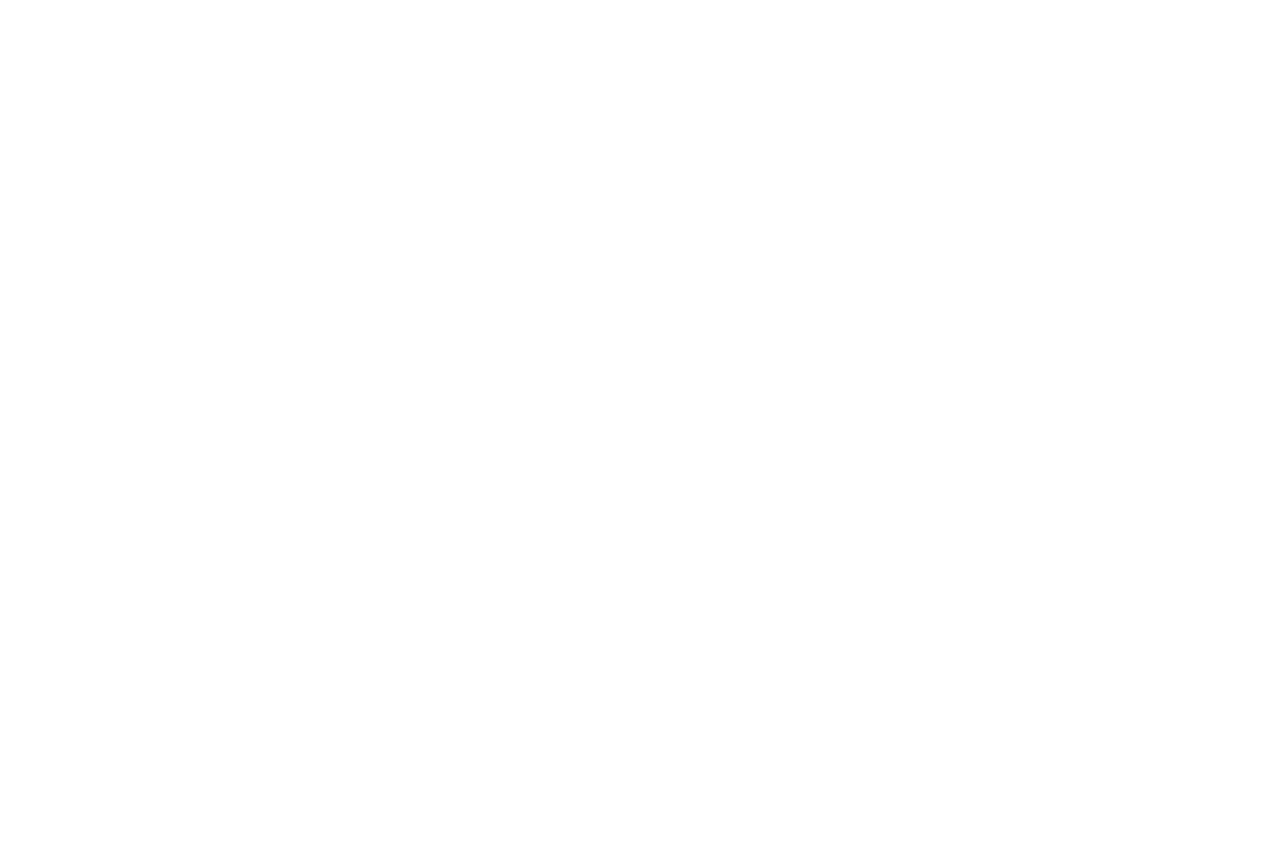
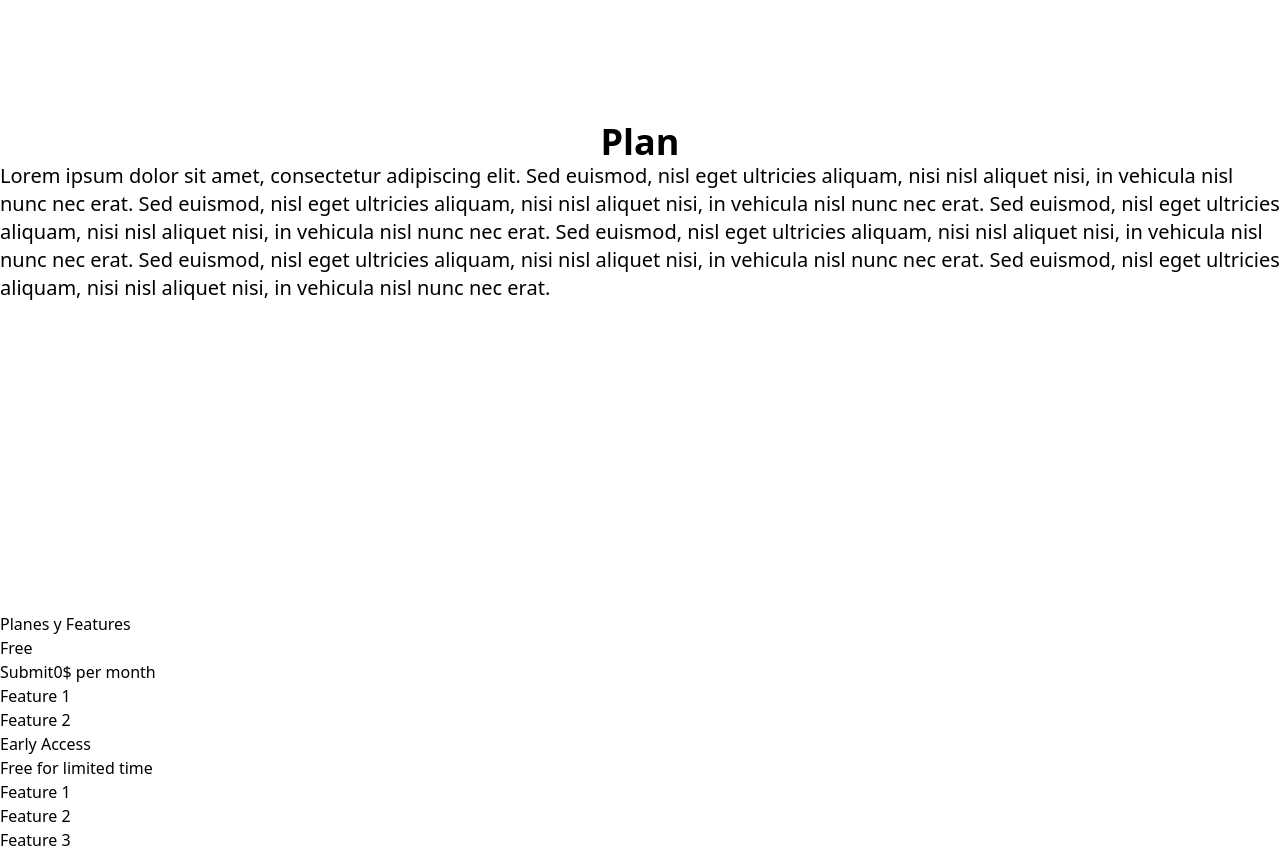
Before and after one commit to aldogarcia-personal/EffiAutoTask, a React (Vite) app in the folder client/fronted/EffiAutoTask/: page /plans in a window 1280 px wide. Before the commit this address had no page. Shown: the part 280-1132 px from the top of the page. Before the commit the page ends 800 px from the top, so only its background shows below. Built offline with nearby package versions, Linux system fonts and the light colour scheme.

Commit message:
Sección Plans y comparación de precios, más manejo de login y redirección a '/home'

```diff
--- a/client/fronted/EffiAutoTask/src/App.tsx
+++ b/client/fronted/EffiAutoTask/src/App.tsx
@@ -7,6 +7,7 @@ import Home from "./components/Home.tsx"
 import About from "./components/About.tsx"
 import Task from "./components/Task.tsx"
 import Settings from "./components/Settings.tsx"
+import PlanSection from "./components/planSection.tsx"
 
 const App: React.FC = () => {
   return (
@@ -19,6 +20,7 @@ const App: React.FC = () => {
         <Route path="/about" element={<About />} />
         <Route path="/tasks" element={<Task />} />
         <Route path="/settings" element={<Settings />} />
+        <Route path="/plans" element={<PlanSection />} />
       </Routes>
     </div>
   )
--- a/client/fronted/EffiAutoTask/src/components/Login.tsx
+++ b/client/fronted/EffiAutoTask/src/components/Login.tsx
@@ -1,16 +1,27 @@
-import { useState } from "react";
-import { useNavigate } from "react-router-dom"; // Importa el hook useNavigate para la navegación
-import { Regresar } from "./icons.tsx";
+import { useState } from "react"
+import { useNavigate } from "react-router-dom" // Importa el hook useNavigate para la navegación
+import { Regresar } from "./icons.tsx"
 
 const Login = () => {
-  const [showLogin, setShowLogin] = useState(true);
-  const [identifier, setIdentifier] = useState(""); // Cambiado a identifier
-  const navigate = useNavigate();
+  const [showLogin, setShowLogin] = useState(true)
+  const [identifier, setIdentifier] = useState("") // Cambiado a identifier
+  const [password, setPassword] = useState("")
+  const navigate = useNavigate()
+
+  const handleLogin = (e: React.FormEvent<HTMLFormElement>) => {
+    e.preventDefault()
+
+    if (!identifier || !password) return
+
+    //TODO: Verificcr que el usuaro y contraseña no esten vacios en Backend
+    setShowLogin(false)
+    navigate("/home")
+  }
 
   const handleCloseModal = () => {
-    setShowLogin(false);
-    navigate("/"); // Redirige a la página principal
-  };
+    setShowLogin(false)
+    navigate("/") // Redirige a la página principal
+  }
 
   return (
     <div className="">
@@ -25,7 +36,7 @@ const Login = () => {
               <Regresar />
             </button>
             <h2 className="text-2xl mb-4">Iniciar Sesión</h2>
-            <form>
+            <form onSubmit={handleLogin}>
               <input
                 type="text"
                 placeholder="Usuario o Email"
@@ -34,7 +45,13 @@ const Login = () => {
                 className="border mb-4 p-2 w-full"
                 required
               />
-              <input type="password" placeholder="Contraseña" required />
+              <input
+                type="password"
+                value={password}
+                onChange={(e) => setPassword(e.target.value)}
+                placeholder="Contraseña"
+                required
+              />
               <button type="submit" className="bg-0056B3 text-f5f5dc px-4 py-2">
                 Iniciar Sesión
               </button>
@@ -43,7 +60,7 @@ const Login = () => {
         </div>
       )}
     </div>
-  );
-};
+  )
+}
 
-export default Login;
+export default Login
--- /dev/null
+++ b/client/fronted/EffiAutoTask/src/components/planCard.tsx
@@ -0,0 +1,24 @@
+import { useState } from "react"
+import { useNavigate } from "react-router-dom"
+
+const PlanCard = () => {
+  const navigate = useNavigate()
+  return (
+    <div className="flex flex-col items-center justify-center h-screen">
+      <h1 className="text-4xl font-bold">Plan</h1>
+      <p className="text-xl">
+        Lorem ipsum dolor sit amet, consectetur adipiscing elit. Sed euismod,
+        nisl eget ultricies aliquam, nisi nisl aliquet nisi, in vehicula nisl
+        nunc nec erat. Sed euismod, nisl eget ultricies aliquam, nisi nisl
+        aliquet nisi, in vehicula nisl nunc nec erat. Sed euismod, nisl eget
+        ultricies aliquam, nisi nisl aliquet nisi, in vehicula nisl nunc nec
+        erat. Sed euismod, nisl eget ultricies aliquam, nisi nisl aliquet nisi,
+        in vehicula nisl nunc nec erat. Sed euismod, nisl eget ultricies
+        aliquam, nisi nisl aliquet nisi, in vehicula nisl nunc nec erat. Sed
+        euismod, nisl eget ultricies aliquam, nisi nisl aliquet nisi, in
+        vehicula nisl nunc nec erat.
+      </p>
+    </div>
+  )
+}
+export default PlanCard
--- /dev/null
+++ b/client/fronted/EffiAutoTask/src/components/planSection.tsx
@@ -0,0 +1,48 @@
+import PlanCard from "./planCard"
+import Nav from "./Nav"
+import { useNavigate } from "react-router-dom"
+
+const PlanSection = () => {
+  const navigate = useNavigate()
+  const handleShowRegister = () => {
+    navigate("/account/register")
+  }
+  return (
+    <div>
+      <Nav />
+      <main>
+        {/* PlanCard individual */}
+        <PlanCard />
+
+        {/* Esta sección es la que compara planes */}
+        <section>
+          <h2>Planes y Features</h2>
+
+          <div className="plans-comparison">
+            <article>
+              <h3>Free</h3>
+              <input onClick={handleShowRegister} type="submit" name="" id="" />
+              <span>0$ per month</span>
+              <ul>
+                <li>Feature 1</li>
+                <li>Feature 2</li>
+              </ul>
+            </article>
+
+            <article>
+              <h3>Early Access</h3>
+              <span>Free for limited time</span>
+              <ul>
+                <li>Feature 1</li>
+                <li>Feature 2</li>
+                <li>Feature 3</li>
+              </ul>
+            </article>
+          </div>
+        </section>
+      </main>
+    </div>
+  )
+}
+
+export default PlanSection
```
